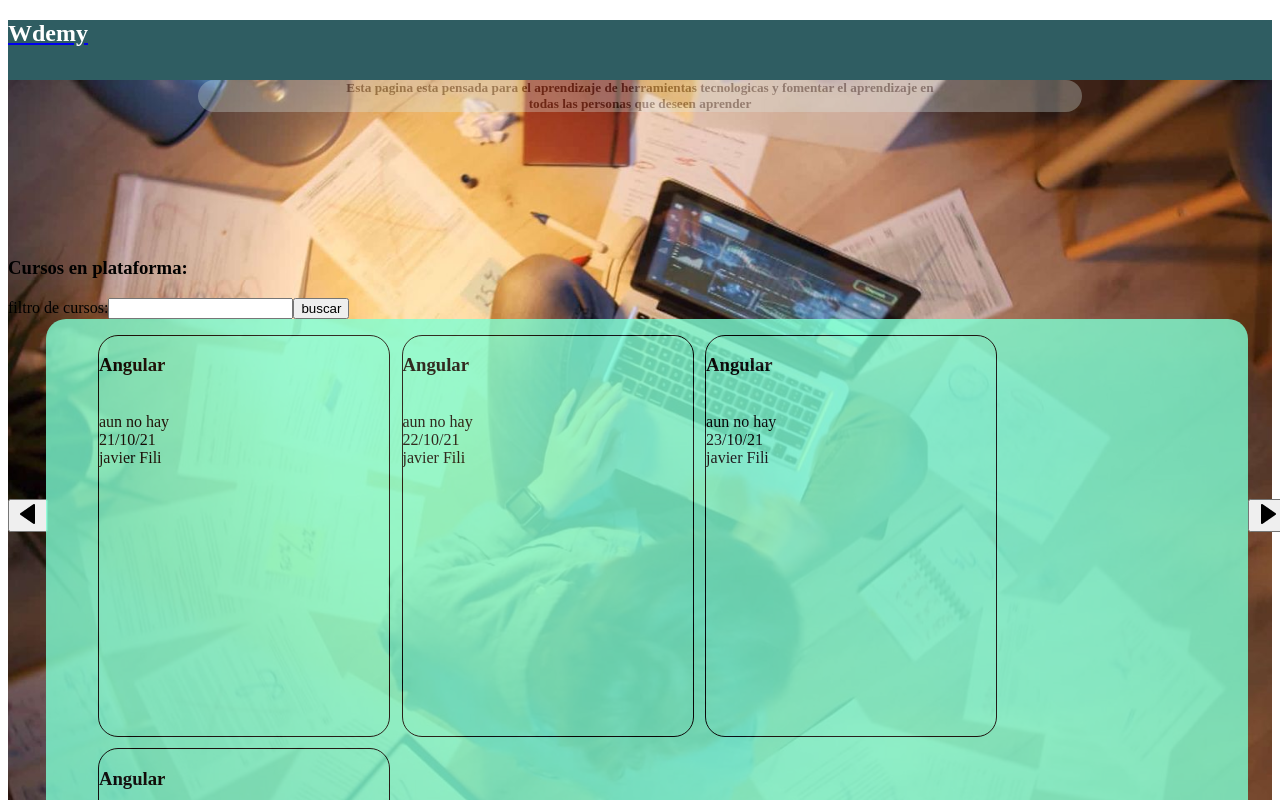
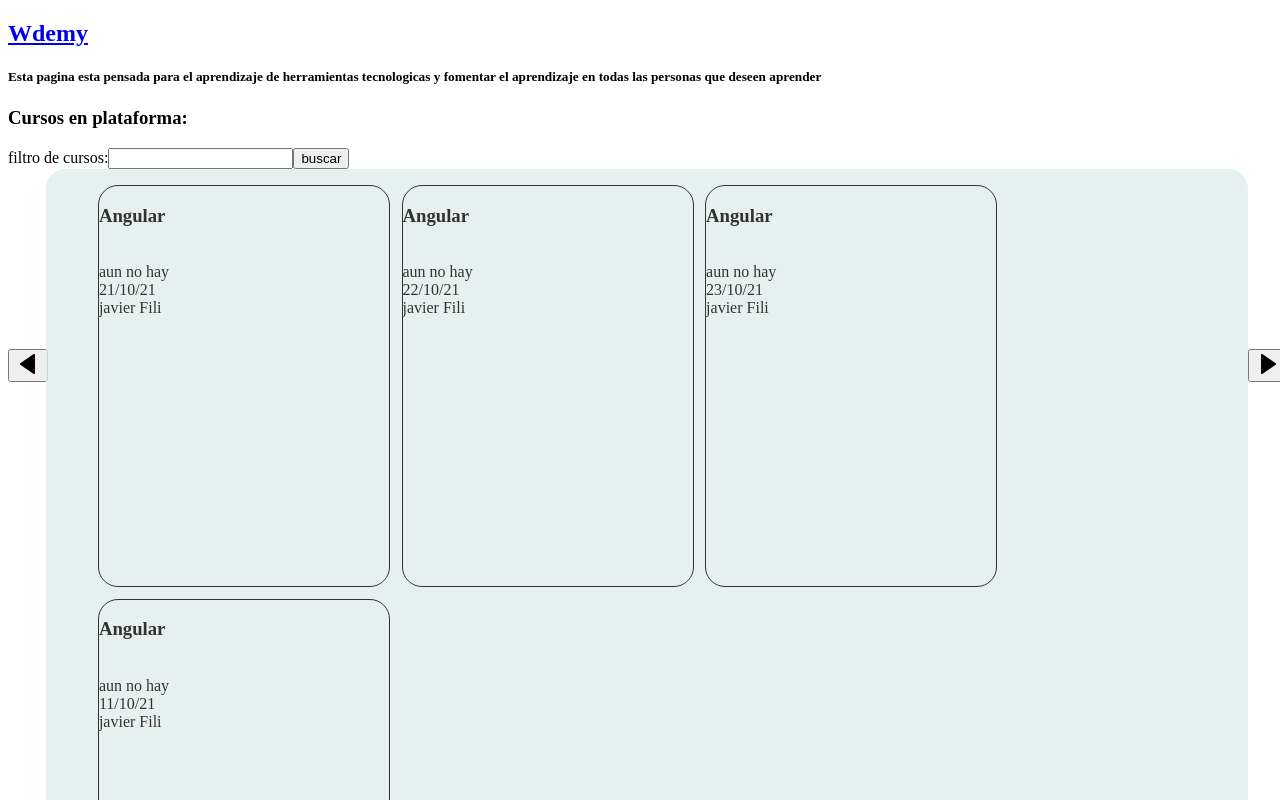
Before and after one commit to javierFili/wdemyFrontend, a React (Create React App) app: page / in a window 1280 px wide. Shown: the top 800 px of the page. Built offline with nearby package versions, Linux system fonts and the light colour scheme.

Commit message:
alguna que otra actualizacion

```diff
--- a/src/components/body-components/carrucel/Carrusel.jsx
+++ b/src/components/body-components/carrucel/Carrusel.jsx
@@ -20,26 +20,38 @@ class Filtro extends Component{
   }
 
   handleSubmit(event) {
-
     this.nombreAbuscar = this.state.value;
     event.preventDefault()
 
   }
-  sacar() {
+  sacar(event) {
     var filtracion= curso.filter(curso =>curso.palsClavs.includes(this.nombreAbuscar) ||
     this.nombreAbuscar === "" );
-    if(filtracion.length >4 ){
+    if(filtracion.length > this.numActual + 4 ){
+      alert("entro");
       filtracion = filtracion.splice(this.numActual,this.numActual+4);
+      // se habilita boton de la derecha
+
     }else{
       if(filtracion.length === 0){
        // alert("no hay ese tipo de nombre")
 
+      }else{
+        alert("no hay ");
       }
     }
 
+    /* event.preventDefault(); */
+
     return filtracion;
   }
+
   flechaIqzClickada(){
+    if(this.numActual+4<=3){
+
+    }else{
+
+    }
     this.numActual=this.numActual-4;
     this.handleSubmit();
   }
--- a/src/index.css
+++ b/src/index.css
@@ -1,7 +1,7 @@
 /**/
 
 /* La parte del APPBAR*/
-#appBar{
+/* #appBar{
   height: 60px;
   background-color: #2F5D62;
 }
@@ -22,8 +22,8 @@
   margin:auto;
   text-align:center;
 
-}
-.introTit{
+} */
+/* .introTit{
   display: inline-flex;
   margin-top: 10%;
 }
@@ -38,7 +38,7 @@
   background-position: center;
   background-repeat: no-repeat;
   background-size: cover;
-}
+} */
 
 /*La parte de carrucel*/
 #esta {
@@ -58,7 +58,6 @@
 
 .carruDere{
   margin-top: 180px;
-
 }
 
 .carruIzq{
@@ -67,7 +66,7 @@
 
 .carruMedio{
   opacity: 0.8;
-  background-color: aquamarine;
+  background-color: #DFEEEA;
   margin-left: 3%;
   border-radius: 20px;
 }
```
